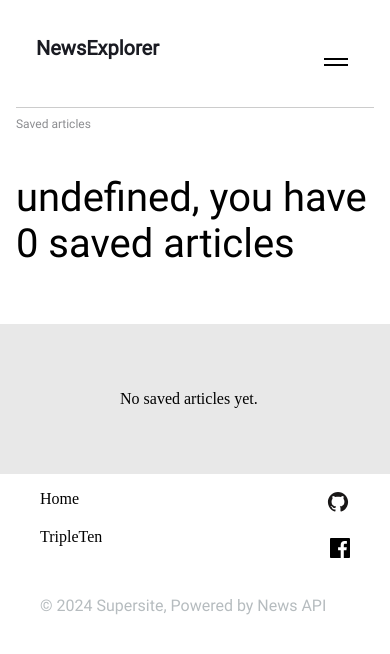
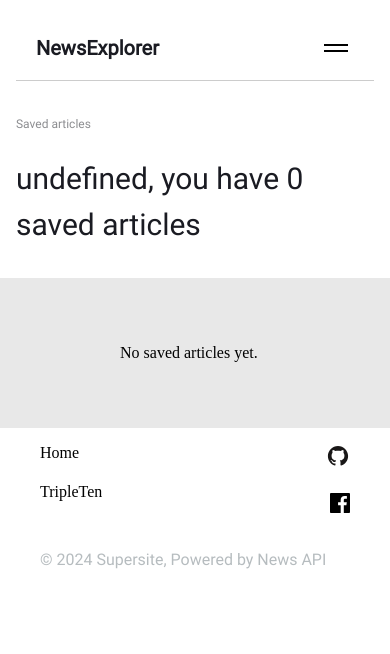
Before and after one commit to Inzira117/Final_Project_News, a React (Vite) app: page /#/saved-news in a window 390 px wide. Shown: the top 654 px of the page. Built offline with nearby package versions, Linux system fonts and the light colour scheme.

Commit message:
Final touch

```diff
--- a/src/components/Header/Header.css
+++ b/src/components/Header/Header.css
@@ -237,6 +237,7 @@
 @media (max-width: 950px) {
   .header {
     padding: 16px;
+    overflow: hidden;
   }
 
   .header__content {
@@ -249,7 +250,7 @@
 
   .header__logo {
     font-size: 20px;
-    margin-top: 0;
+    margin: 0;
   }
 }
 
--- a/src/components/NewsCard/NewsCard.css
+++ b/src/components/NewsCard/NewsCard.css
@@ -93,7 +93,7 @@
   padding: 20px;
 }
 
-.news__date {
+.card__news-date {
   color: #b6bcbf;
   font-family: "Roboto", "Helvetica Neue", "Helvetica", "Arial", sans-serif;
   font-weight: 400;
--- a/src/components/NewsCard/NewsCard.jsx
+++ b/src/components/NewsCard/NewsCard.jsx
@@ -87,7 +87,7 @@ function NewsCard({
         )}
       </div>
       <div className="card__content">
-        <p className="news__date">
+        <p className="card__news-date">
           {new Date(publishedAt).toLocaleDateString("en-US", {
             month: "long",
             day: "numeric",
--- a/src/components/SavedNews/SavedNews.css
+++ b/src/components/SavedNews/SavedNews.css
@@ -4,18 +4,18 @@
   src: url("../../vendor/Fonts/roboto-slab-400-regular.woff");
 }
 
-.saved__news {
+.saved-news {
   background: white transparent;
   background-size: cover;
   background-position: center;
   background-repeat: no-repeat;
 }
 
-.news__content {
+.saved-news__content {
   padding: 40px 104px 56px;
 }
 
-.saved__articles {
+.saved-news__articles {
   font-family: "Roboto", "Helvetica Neue", "Helvetica", "Arial", sans-serif;
   font-weight: 400;
   font-size: 18px;
@@ -24,7 +24,7 @@
   color: #1a1b2280;
 }
 
-.saved__title {
+.saved-news__title {
   font-family: "Roboto Slab", "Georgia", "Times New Roman", serif;
   font-weight: 400;
   font-size: 40px;
@@ -33,7 +33,7 @@
   color: #1a1b22;
 }
 
-.news__keyword {
+.saved-news__keyword {
   font-family: "Roboto", "Helvetica Neue", "Helvetica", "Arial", sans-serif;
   font-weight: 700;
   font-size: 18px;
@@ -42,7 +42,7 @@
   color: #1a1b22;
 }
 
-.no__articles {
+.saved-news__no-articles {
   padding: 30px 104px;
 }
 
@@ -58,7 +58,7 @@
 }
 
 @media (max-width: 950px) {
-  .news__content {
+  .saved-news__content {
     padding: 40px;
     margin-bottom: 30px;
   }
@@ -72,16 +72,16 @@
 }
 
 @media (max-width: 450px) {
-  .news__content {
+  .saved-news__content {
     padding: 0px 16px;
     margin-bottom: 30px;
   }
 
-  .saved__articles {
+  .saved-news__articles {
     font-size: 12px;
   }
 
-  .saved__title {
+  .saved-news__title {
     font-size: 30px;
   }
 
--- a/src/components/SavedNews/SavedNews.jsx
+++ b/src/components/SavedNews/SavedNews.jsx
@@ -29,7 +29,7 @@ export default function SavedNews({
 
   console.log(">> Saved Artticles:", savedArticles);
   return (
-    <section className="saved__news">
+    <section className="saved-news">
       <Header
         handleLoginClick={handleLoginClick}
         handleRegisterClick={handleRegisterClick}
@@ -37,9 +37,9 @@ export default function SavedNews({
         isLoggedIn={isLoggedIn}
         currentUser={currentUser}
       />
-      <div className="news__content">
-        <p className="saved__articles">Saved articles</p>
-        <h1 className="news__title">
+      <div className="saved-news__content">
+        <p className="saved-news__articles">Saved articles</p>
+        <h1 className="saved-news__title">
           {currentUser
             ? `${currentUser.name}, you have ${savedArticles.length} saved ${
                 savedArticles.length === 1 ? "article" : "articles"
@@ -47,7 +47,9 @@ export default function SavedNews({
             : "You have 0 saved articles"}
         </h1>
         {keywords.length > 0 && (
-          <p className="news__keyword">By keywords: {formattedKeywords()}</p>
+          <p className="saved-news__keyword">
+            By keywords: {formattedKeywords()}
+          </p>
         )}
       </div>
 
@@ -63,7 +65,7 @@ export default function SavedNews({
             />
           ))
         ) : (
-          <p className="no__articles">No saved articles yet.</p>
+          <p className="saved-news__no-articles">No saved articles yet.</p>
         )}
       </ul>
     </section>
```
